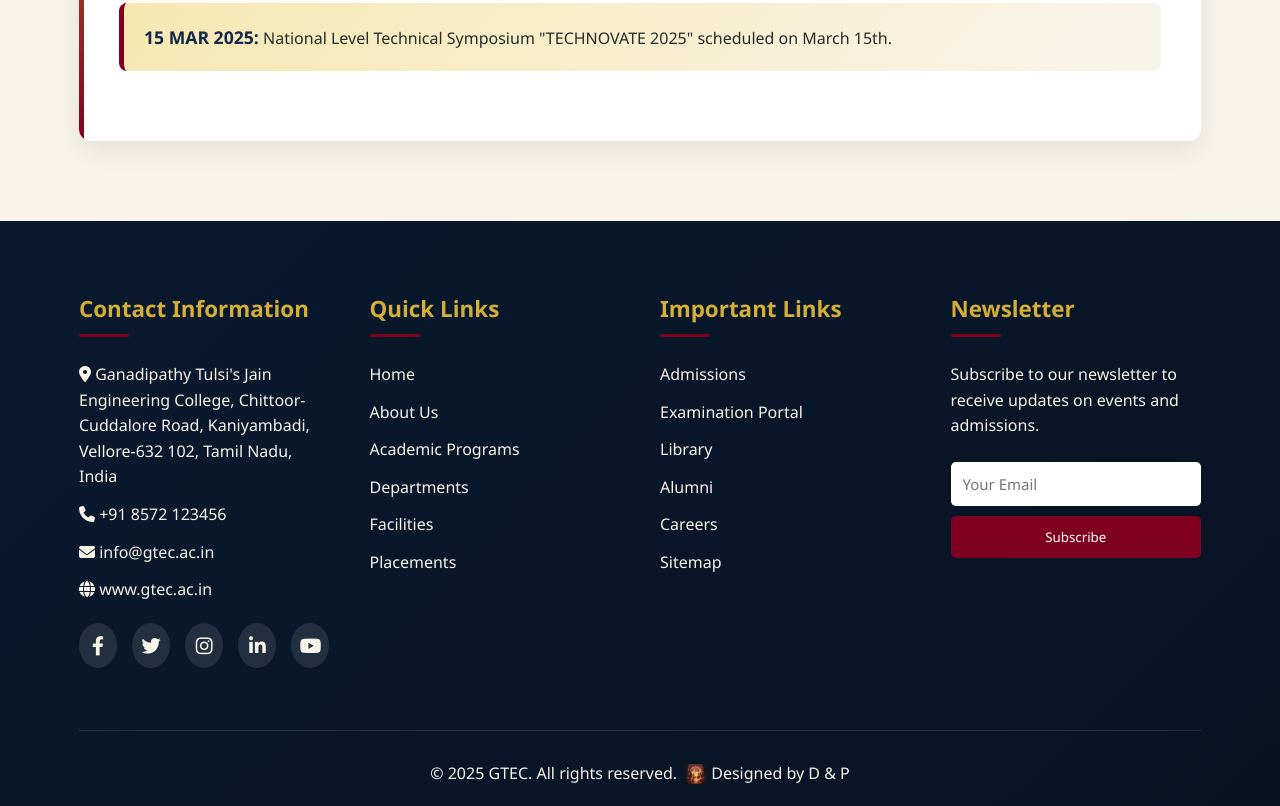
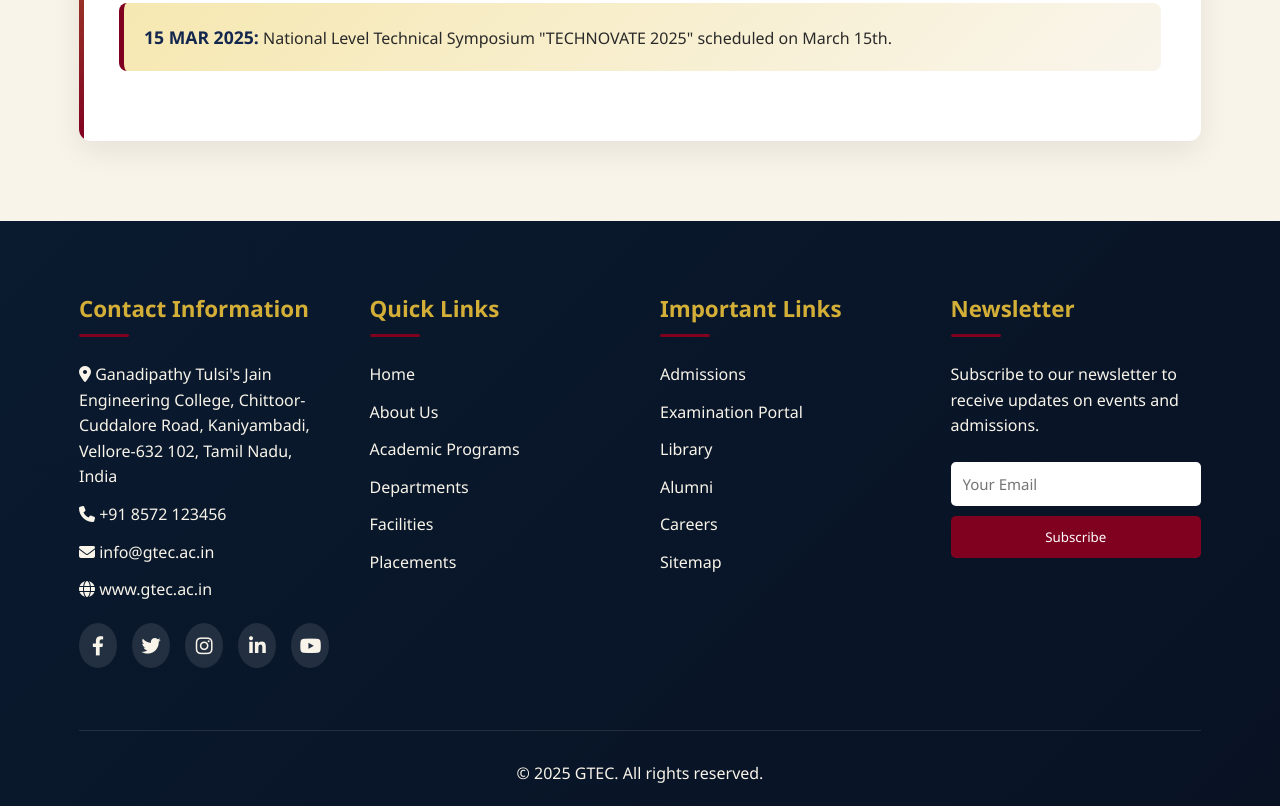
Before and after one commit to prasanth781007/Gtec, a plain HTML site: page index.html in a window 1280 px wide. Shown: the part 7404-8210 px from the top of the page. Drawn offline with nearby package versions, Linux system fonts and the light colour scheme.

Commit message:
Simplify footer link and remove image

```diff
--- a/index.html
+++ b/index.html
@@ -348,8 +348,8 @@ Vellore-632 102, Tamil Nadu, India</p>
             <div class="footer-bottom">
                     <p>
         &copy; 2025 GTEC. All rights reserved.
-       <a href="D&P.html" style="text-decoration: none;
-    color: inherit;"> <img src="IMG-20251120-WA0004.jpg" alt="Designer Logo" style="height:20px; vertical-align:middle; margin:0 5px;">Designed by D & P</a>
+       <a href="D&P.html" style="text-decoration: none;>
+    Designed by D & P</a>
                     </p>  </div>
         </div>
     </footer>
```
